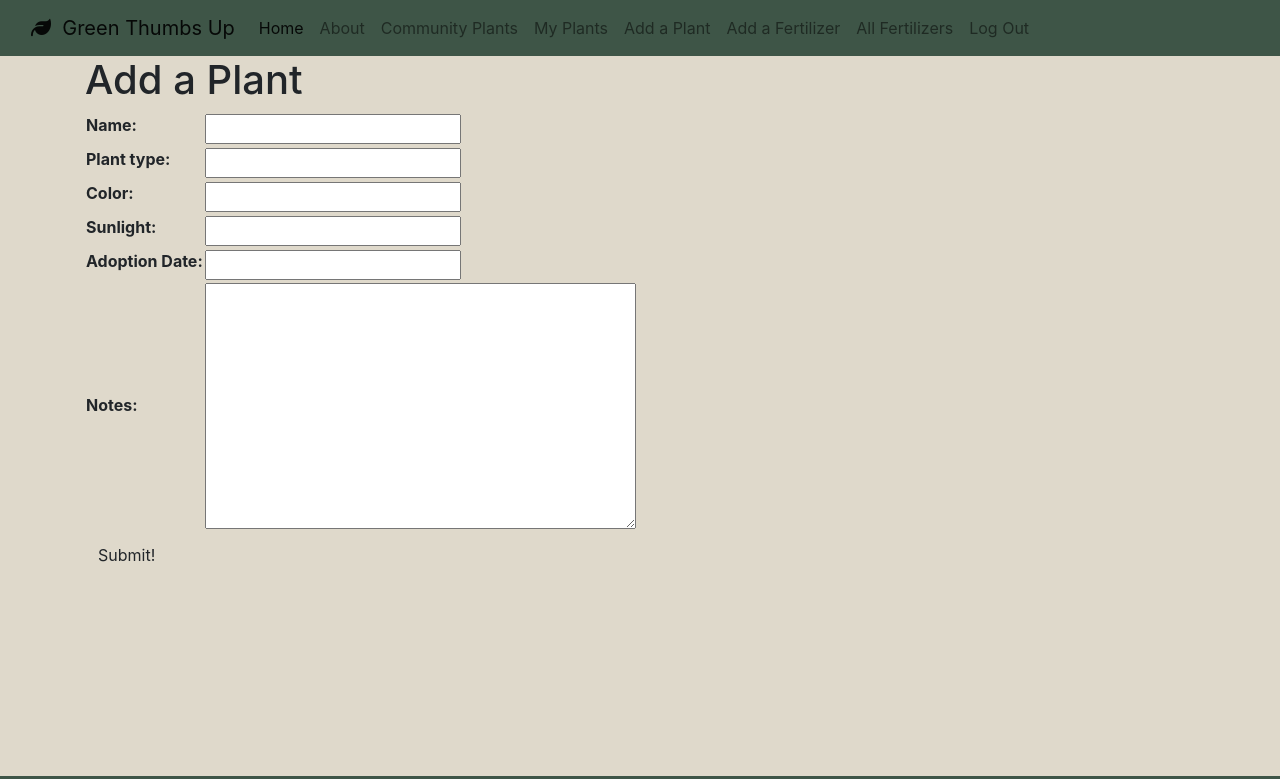
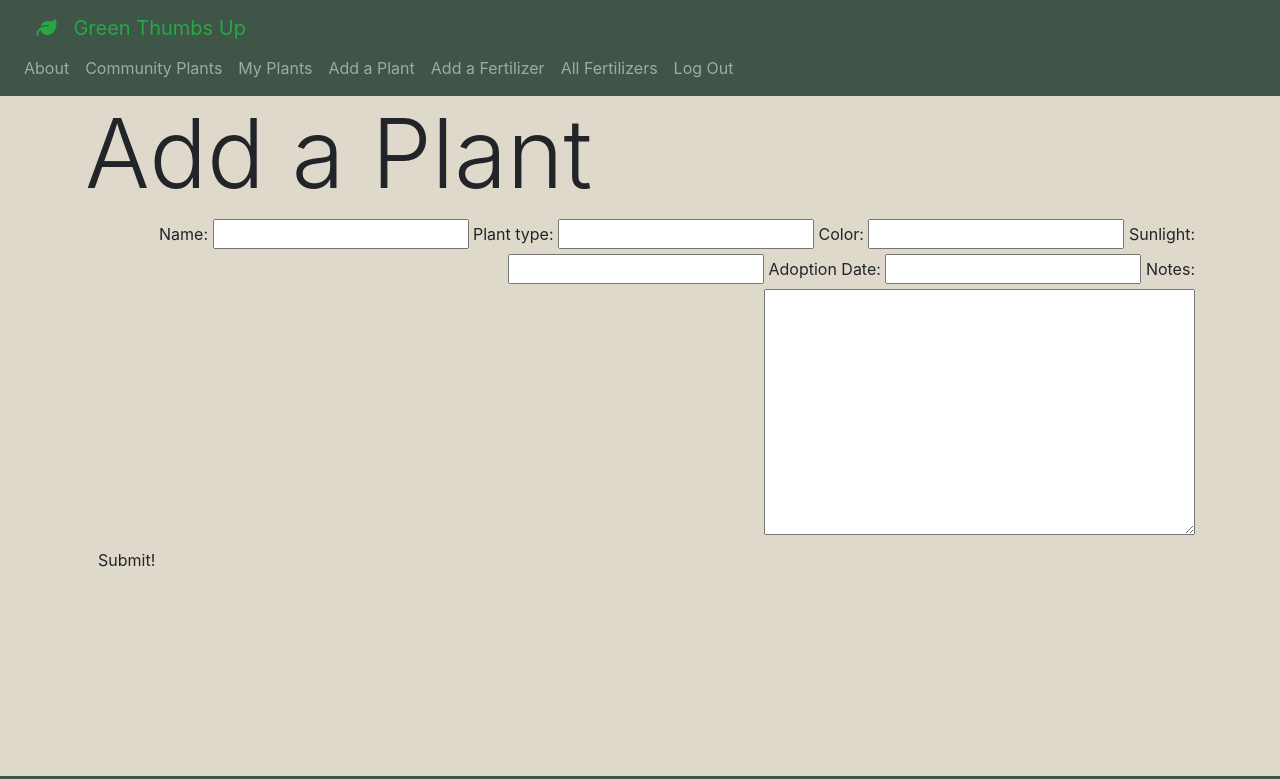
Before and after one commit to m3lfrancisco/greenthumbsup, a Django app: page /plants/create/ in a window 1280 px wide. Shown: the top 779 px of the page. Run offline with Django 4.2, Linux system fonts and the light colour scheme; the visitor is signed in with stand-in values (Sample User, id 1); some libraries are stand-ins or nearby versions.

Commit message:
playing with Bootstrap 5 and CSS

```diff
--- a/main_app/templates/base.html
+++ b/main_app/templates/base.html
@@ -18,17 +18,17 @@
     <script src="https://kit.fontawesome.com/9c55a8de8f.js" crossorigin="anonymous"></script>
 </head>
 <body>
-    <nav class="navbar navbar-expand-lg navbar-light" style="background-color: #3e5547">
-        <div class="container-fluid align-middle">
-            <a class="navbar-brand" href="{% url 'home' %}"><i class="fa-solid fa-leaf"></i>&nbsp;&nbsp;Green Thumbs Up</a>
-            <button class="navbar-toggler" type="button" data-bs-toggle="collapse" data-bs-target="#navbarSupportedContent" aria-controls="navbarSupportedContent" aria-expanded="false" aria-label="Toggle navigation">
+    <nav class="navbar navbar-expand-lg navbar-dark" style="background-color: #3e5547">
+        <div class="container-xxl">
+            <button class="navbar-toggler btn btn-success" style="background-color: #249b3c; border-color: #87ca46" type="button" data-bs-toggle="collapse" data-bs-target="#navbarSupportedContent" aria-controls="navbarSupportedContent" aria-expanded="false" aria-label="Toggle navigation">
                 <span class="navbar-toggler-icon"></span>
-            </button>
+            </button>&emsp;
+            <a class="navbar-brand text-success" href="{% url 'home' %}">
+                <i class="fa-solid fa-leaf"></i>
+                <span class="fw-bold">&nbsp;&nbsp;Green Thumbs Up</span>
+            </a>
             <div class="collapse navbar-collapse" id="navbarSupportedContent">
                 <ul class="navbar-nav me-auto mb-2 mb-lg-0">
-                    <li class="nav-item">
-                        <a class="nav-link active" aria-current="page" href="{% url 'home' %}">Home</a>
-                    </li>
                     <li class="nav-item">
                         <a class="nav-link" href="{% url 'about' %}">About</a>
                     </li>
--- a/main_app/templates/main_app/plant_form.html
+++ b/main_app/templates/main_app/plant_form.html
@@ -4,14 +4,14 @@
 {% if object %}
     <h1>Edit <span class="teal-text">{{object.name}}</span></h1>
 {% else %}
-    <h1>Add a Plant</h1>
+    <h1 class="display-1">Add a Plant</h1>
 {% endif %}
 
 <form action="" method="POST">
     {% csrf_token %}
-        <table>
+        <div class="container-sm text-right align-middle">
             {{ form.as_table }}
-        </table>
+        </div>
     <input type="submit" value="Submit!" class="btn">
 </form>
 
```
Also changed, not shown: main_app/views.py (+45 -0 lines).
